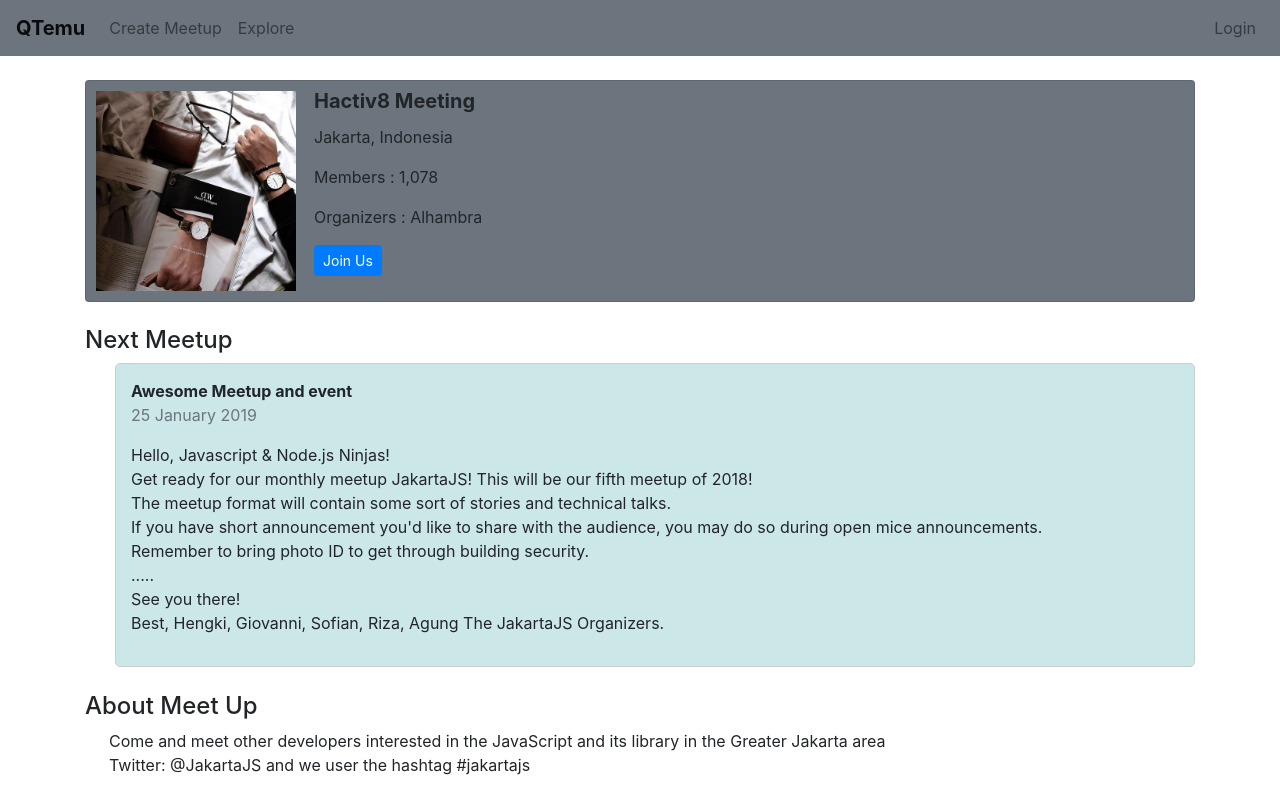
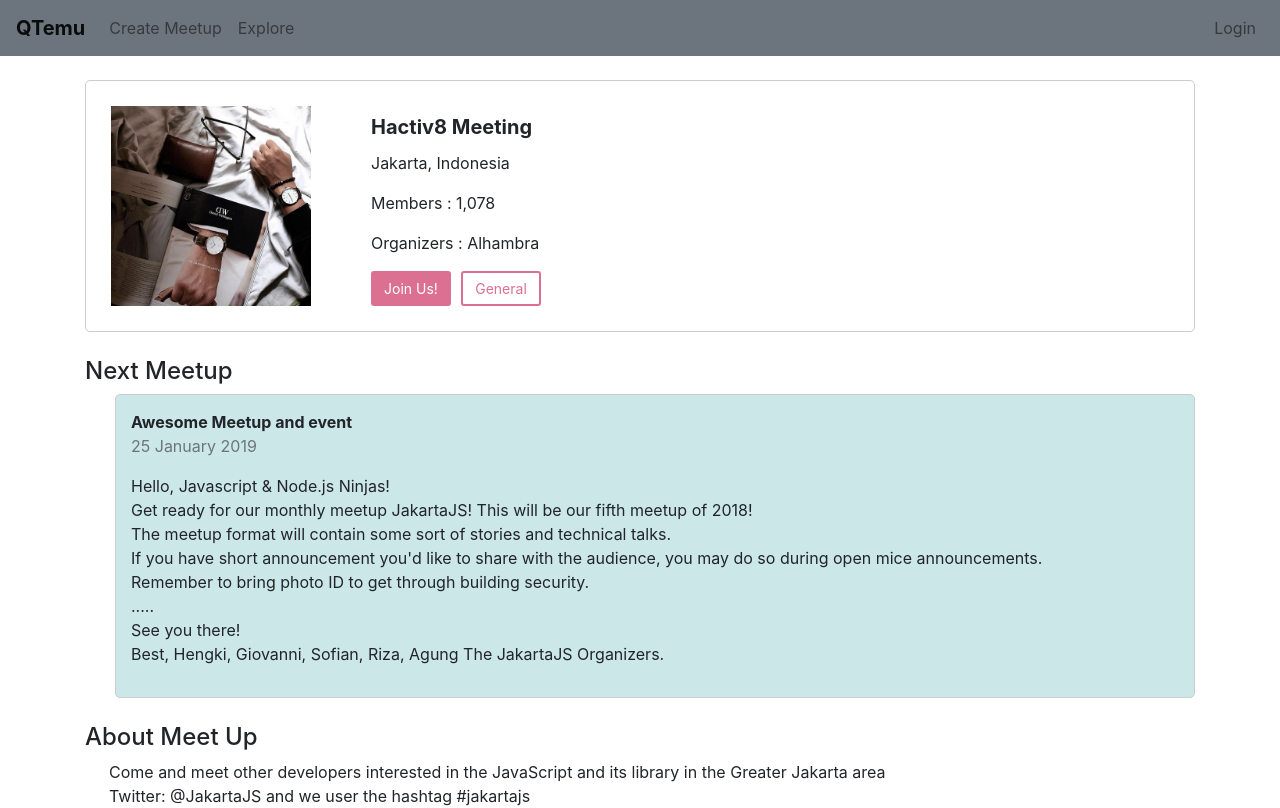
Before and after one commit to alhambraa/My-App, a React (Create React App) app: page / in a window 1280 px wide. Shown: the top 808 px of the page. Built offline with nearby package versions, Linux system fonts and the light colour scheme.

Commit message:
Update Style Component

```diff
--- a/src/components/card/Card.js
+++ b/src/components/card/Card.js
@@ -1,23 +1,24 @@
 import React from 'react'
 import Avatar from '../avatar/Avatar'
 import Images from '../img/index.jpg'
-// import Button from '../button/Button'
-import Button from 'react-bootstrap/Button'
 import PropTypes from 'prop-types'
-// import "./card.css";
+import {CardBackground,CardContent} from "../style/CardStyle";
+import Button from "../style/Button"
 
-const Card = ({event,location,member,organizer,button}) => {
+
+const Card = ({event,location,member,organizer}) => {
     return (
-        <div className="card flex-row flex-wrap text-left bg-secondary mb-4">
+        <CardBackground>
             <div ><Avatar src={Images} alt={Images}/></div>
-            <div className="card-block px-2">
+            <CardContent>
                 <h5 className="card-title mt-2"><b>{event}</b></h5>
                 <p className="card-text">{location}</p>
                 <p className="card-text">{member}</p>
                 <p className="card-text">{organizer}</p>
-                <Button variant="primary" size="sm">{button}</Button>{' '}
-            </div>
-        </div>
+                <Button primary="primary" text="Join Us!"></Button>
+                <Button text="General"></Button>
+            </CardContent>
+        </CardBackground>
     )
 };
 
@@ -26,7 +27,6 @@ Card.propTypes  = {
     event : PropTypes.string.isRequired,
     member : PropTypes.string.isRequired,
     organizer : PropTypes.string.isRequired,
-    button : PropTypes.string.isRequired,
 }
 
 Card.defaultProps = {
@@ -34,18 +34,6 @@ Card.defaultProps = {
     event : "Event Here",
     member : "Member Here",
     organizer : "Organizer Here",
-    button : "Name Button"
 }
 
 export default Card
-
-/* <div className="card flex-row flex-wrap text-left bg-secondary mb-4">
-<Avatar/>
-<div className="card-block px-2">
-    <h5 className="card-title mt-2"><b>Hactiv8 Meeting</b></h5>
-    <p className="card-text">Location : Jakarta, Indonesia</p>
-    <p className="card-text">Members : 1,078</p>
-    <p className="card-text">Organizers : Alhambra</p>
-    <Button variant="primary" size="sm">Join Us</Button>{' '}
-</div>
-</div> */
```
